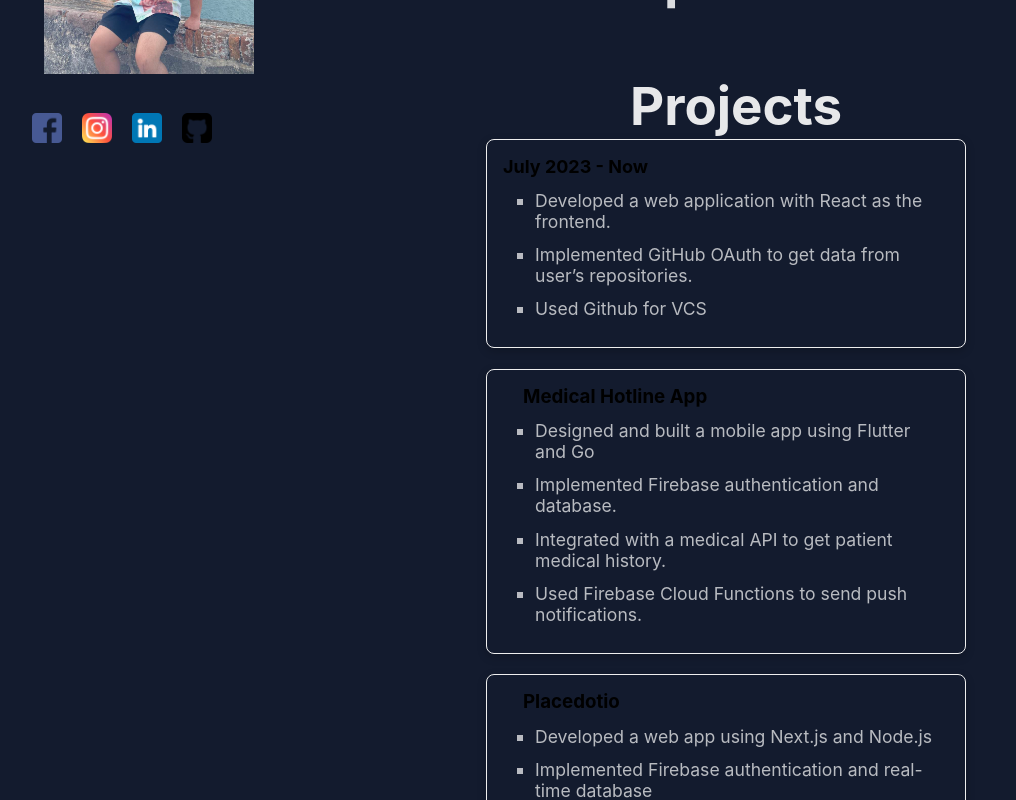
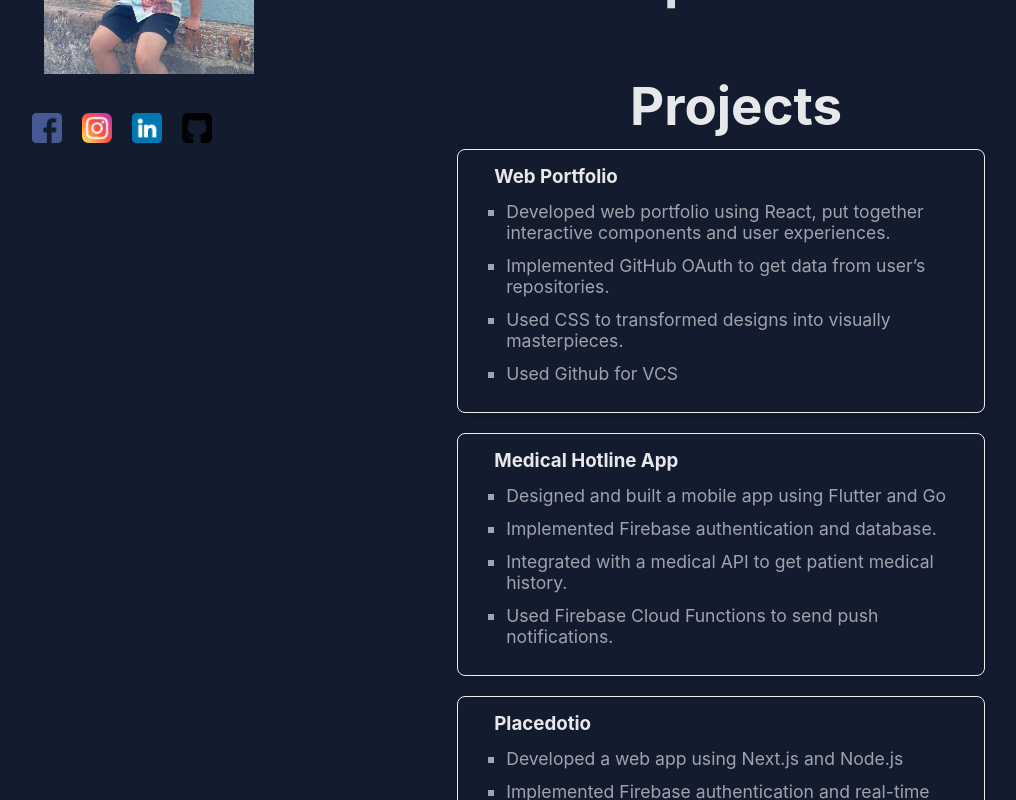
Before and after one commit to Unravel2802/portfolio, a React (Create React App) app: page / in a window 1280 px wide. Shown: the part 640-1440 px from the top of the page, without its empty margins (138-1154 px from the left). Built offline with nearby package versions, Linux system fonts and the light colour scheme.

Commit message:
fix projects component and its cards styling

```diff
--- a/src/components/projects.css
+++ b/src/components/projects.css
@@ -18,11 +18,12 @@
     display: grid;
     grid-template-columns: 1fr;
     grid-gap: 20px;
-    margin-left: -30% ;
+    margin-top: 2rem;
+    margin-left: -31.5% ;
 }
 
 .projects .container .card {
-    width: 30rem;
+    width: 33rem;
     height: auto;
     border: 1px solid #eee;
     border-radius: 8px;
@@ -41,6 +42,7 @@
     flex-basis: 70%;
     font-size: 16px;
     padding-left: 20px;
+    color: rgba(255,255,255,.9)
 }
 
 .projects .card .date p {
@@ -51,12 +53,6 @@
 
 .projects .card .info ul li {
     font-size: 1.1rem;
-    color: rgba(255, 255, 255, 0.7);
+    color: rgba(255,255,255,.6);
     margin: 12px;
 }
-
-.projects .card .info ul li {
-    font-size: 1.1rem;
-    color: rgba(255, 255, 255, 0.7);
-    margin: 12px;
-}
--- a/src/components/projects.js
+++ b/src/components/projects.js
@@ -8,11 +8,14 @@ const Projects = () => {
         <div className="container">
           <div className="content">
             <div className="card">
-              <div className="date">July 2023 - Now</div>
+              {/* <div className="date">July 2023 - Now</div> */}
                 <div className="info">
+                  <h3>Web Portfolio</h3>
                   <ul>
-                    <li>Developed a web application with React as the frontend.</li>
+                    <li>Developed web portfolio using React,
+                       put together interactive components and user experiences.</li>
                     <li>Implemented GitHub OAuth to get data from user’s repositories.</li>
+                    <li>Used CSS to transformed designs into visually masterpieces.</li>
                     <li>Used Github for VCS</li>
                     {/* Add more project details here */}
                   </ul>
```
